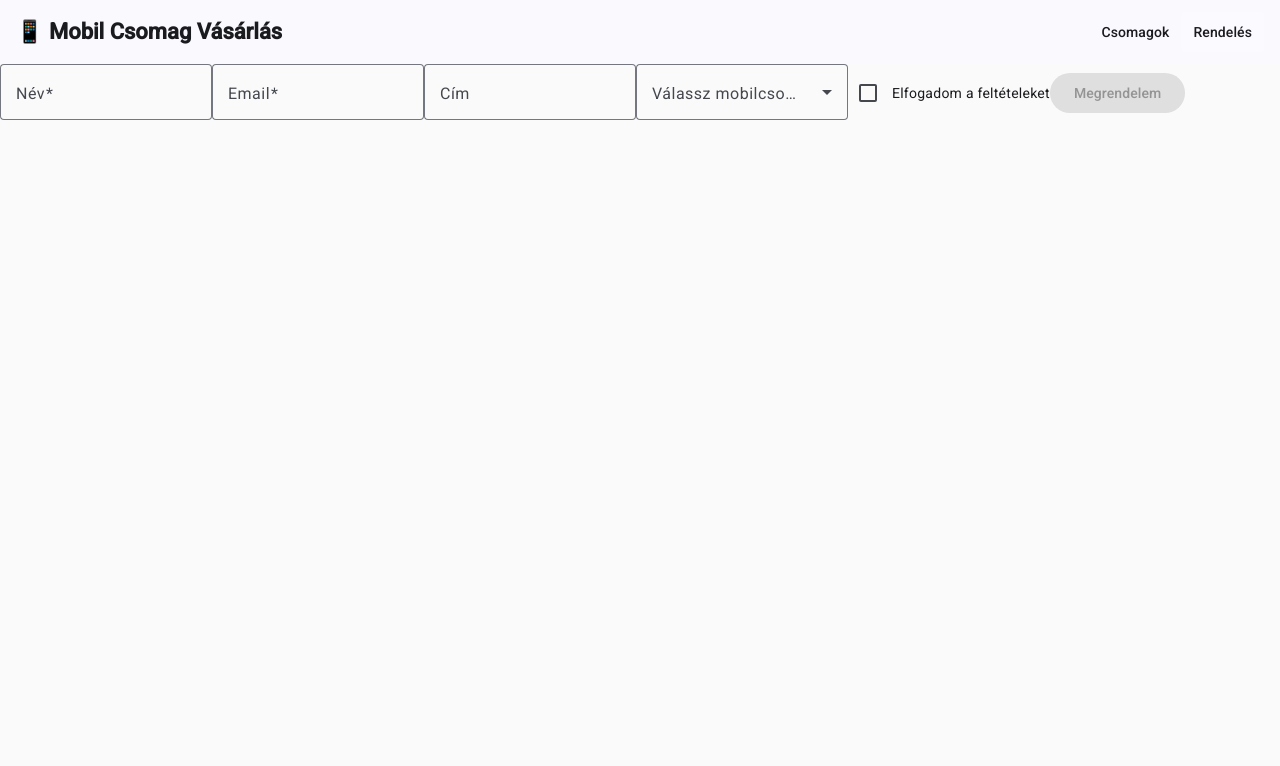
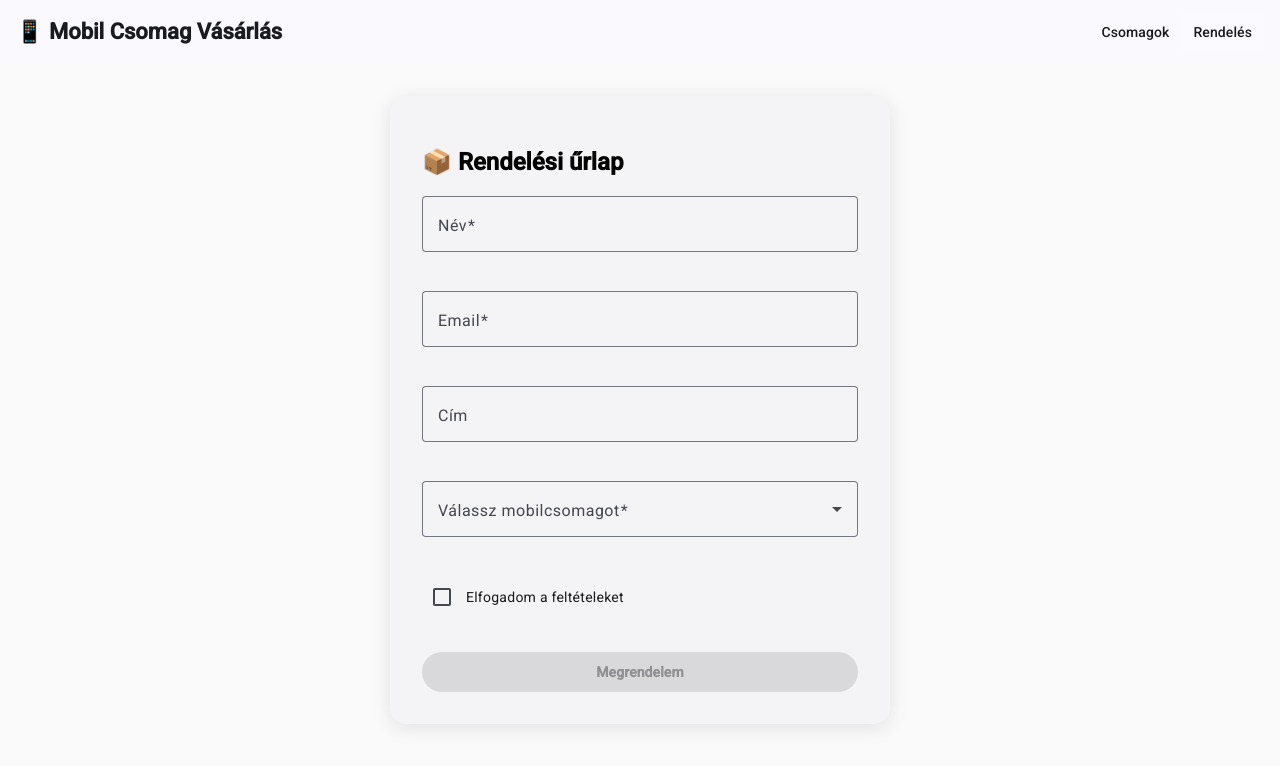
Before and after one commit to sz1latben/webkert, an Angular app: page /rendeles in a window 1280 px wide. Shown: the top 766 px of the page. Built offline with nearby package versions, Linux system fonts and the light colour scheme.

Commit message:
order form visual update

```diff
--- a/src/app/components/order-form/order-form.component.html
+++ b/src/app/components/order-form/order-form.component.html
@@ -1,4 +1,9 @@
-<form [formGroup]="form" (ngSubmit)="onSubmit()">
+<div class="order-container">
+  <mat-card class="order-card">
+    <h2>📦 Rendelési űrlap</h2>
+
+    <form [formGroup]="form" (ngSubmit)="onSubmit()" class="form-content">
+
       <mat-form-field appearance="outline" class="form-field">
         <mat-label>Név</mat-label>
         <input matInput formControlName="nev" required>
@@ -26,7 +31,9 @@
       <mat-form-field appearance="outline" class="form-field">
         <mat-label>Válassz mobilcsomagot</mat-label>
         <mat-select formControlName="csomagId">
-        <mat-option *ngFor="let c of csomagok" [value]="c.id">{{ c.nev }} – {{ c.havidij | currency:'HUF' }}</mat-option>
+          <mat-option *ngFor="let c of csomagok" [value]="c.id">
+            {{ c.nev }} – {{ c.havidij | currency:'HUF' }}
+          </mat-option>
         </mat-select>
         <mat-error *ngIf="form.get('csomagId')?.hasError('required') && form.get('csomagId')?.touched">
           Válassz ki egy csomagot!
@@ -40,7 +47,9 @@
         A feltételek elfogadása kötelező.
       </div>
 
-    <button mat-raised-button color="primary" type="submit" [disabled]="form.invalid">
+      <button mat-raised-button color="primary" type="submit" [disabled]="form.invalid" class="submit-btn">
         Megrendelem
       </button>
     </form>
+  </mat-card>
+</div>
--- a/src/app/components/order-form/order-form.component.scss
+++ b/src/app/components/order-form/order-form.component.scss
@@ -0,0 +1,36 @@
+.order-container {
+    display: flex;
+    justify-content: center;
+    padding: 2rem;
+  }
+
+  .order-card {
+    width: 100%;
+    max-width: 500px;
+    padding: 2rem;
+    box-shadow: 0 4px 20px rgba(0,0,0,0.1);
+    border-radius: 16px;
+  }
+
+  .form-content {
+    display: flex;
+    flex-direction: column;
+    gap: 1.2rem;
+  }
+
+  .form-field {
+    width: 100%;
+  }
+
+  .submit-btn {
+    margin-top: 1rem;
+    font-weight: bold;
+    width: 100%;
+  }
+
+  .checkbox-error {
+    color: #f44336;
+    font-size: 0.8rem;
+    margin-top: -0.5rem;
+    margin-bottom: 1rem;
+  }
--- a/src/app/components/order-form/order-form.component.ts
+++ b/src/app/components/order-form/order-form.component.ts
@@ -7,6 +7,8 @@ import { MatSelectModule } from '@angular/material/select';
 import { MatCheckboxModule } from '@angular/material/checkbox';
 import { MatButtonModule } from '@angular/material/button';
 import { MobilCsomag } from '../../models/model';
+import { MatCardModule } from '@angular/material/card';
+
 
 @Component({
   selector: 'app-order-form',
@@ -18,7 +20,8 @@ import { MobilCsomag } from '../../models/model';
     MatInputModule,
     MatSelectModule,
     MatCheckboxModule,
-    MatButtonModule
+    MatButtonModule,
+    MatCardModule
   ],
   templateUrl: './order-form.component.html',
   styleUrls: ['./order-form.component.scss']
```
Lines whose indentation alone changed are shown as unchanged.
